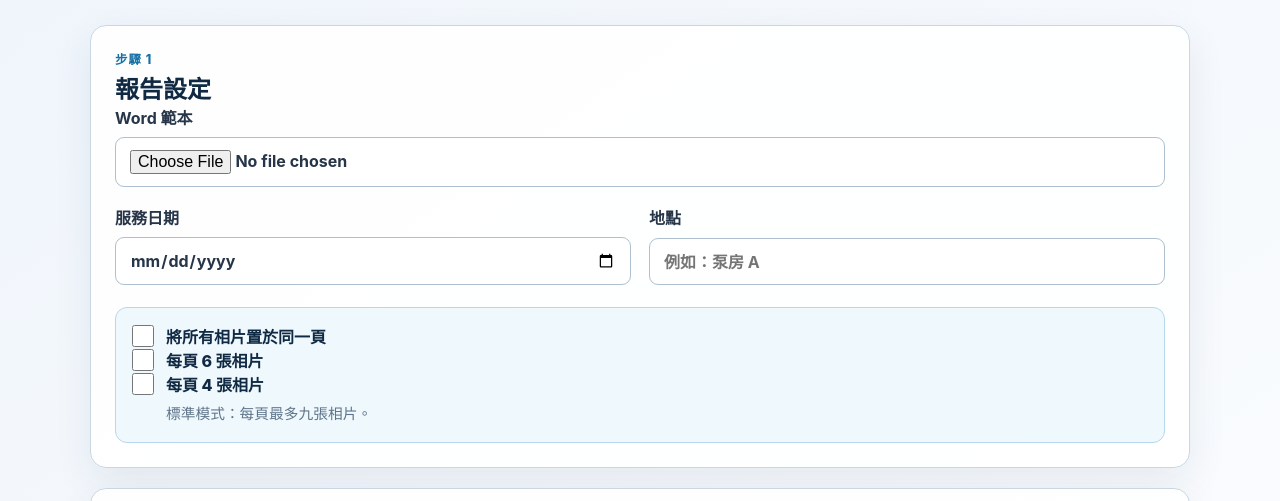
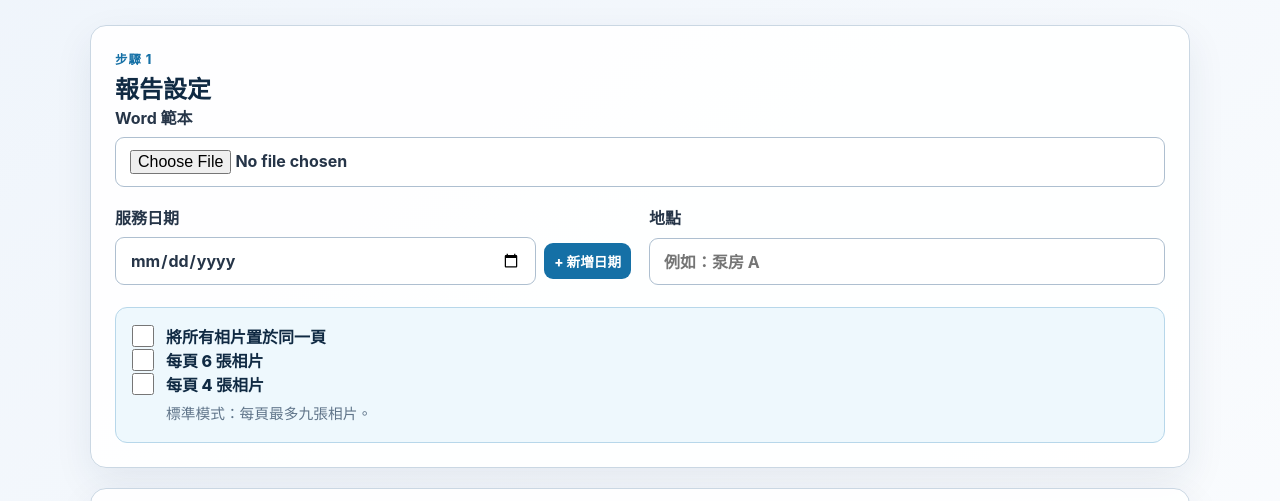
Before and after one commit to AELWebapps/Tester, a plain HTML site: page index.html in a window 1280 px wide. Shown: the part 221-722 px from the top of the page. Drawn offline with nearby package versions, Linux system fonts and the light colour scheme.

Commit message:
Implement service date input grid and button
Added a grid layout for service dates and a button to add new dates.

```diff
--- a/index.html
+++ b/index.html
@@ -171,6 +171,11 @@
       margin-top: 18px;
     }
 
+
+    #serviceDates { display: grid; gap: 8px; }
+    .service-date-row { display: flex; gap: 8px; align-items: center; }
+    .service-date-input { flex: 1; }
+    .service-date-row button { flex: 0 0 auto; white-space: nowrap; }
     /*
      * 版面配置模式
      */
@@ -581,10 +586,12 @@
         <label>
           服務日期
 
-          <input
-            id="serviceDate"
-            type="date"
-          >
+          <div id="serviceDates">
+            <div class="service-date-row">
+              <input id="serviceDate" class="service-date-input" type="date">
+              <button id="addServiceDateButton" class="small" type="button">+ 新增日期</button>
+            </div>
+          </div>
         </label>
 
         <label>
```
